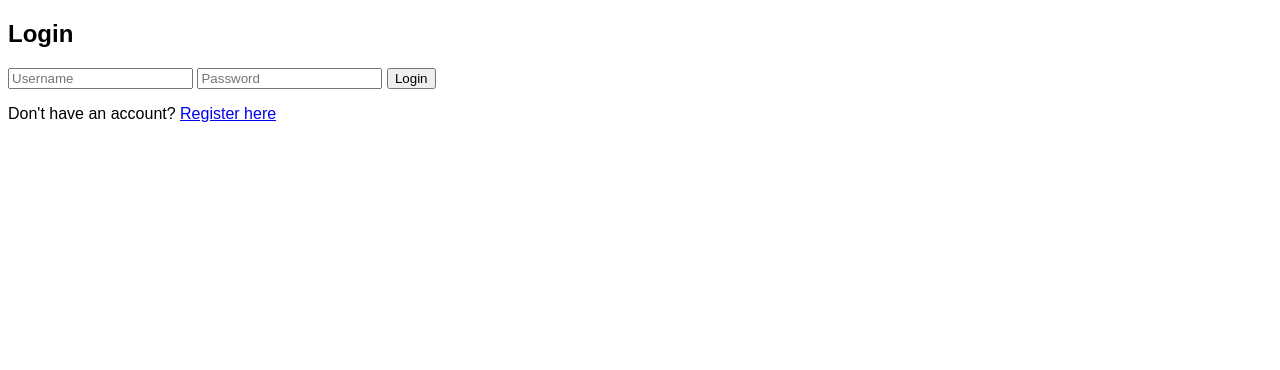
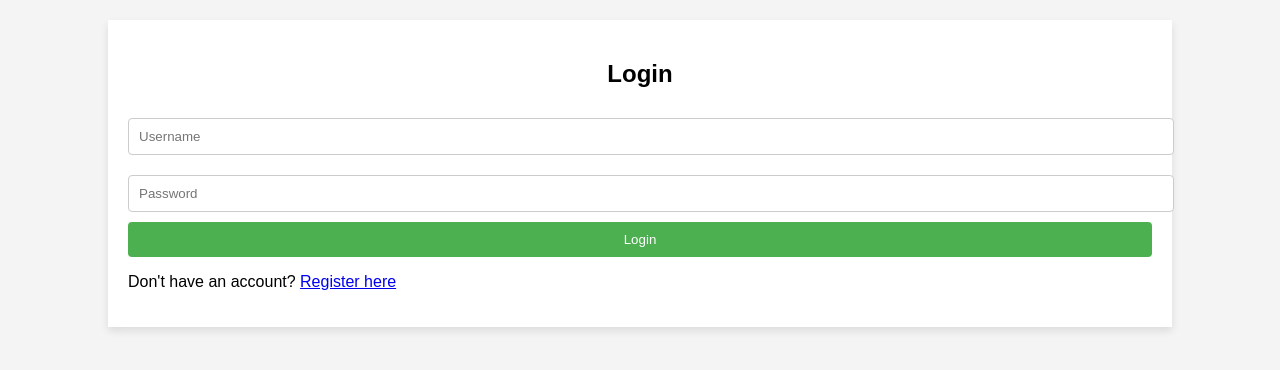
Before and after one commit to saurabhkoshta18/esp32-log-app, a FastAPI app: page / in a window 1280 px wide. Shown: the top 370 px of the page. Run offline with FastAPI, Linux system fonts and the light colour scheme; parts of the project's set-up code (start-up, migrations or seed data) failed here and were passed over.

Commit message:
Update style.css

```diff
--- a/frontend/static/style.css
+++ b/frontend/static/style.css
@@ -1 +1,76 @@
-body { font-family: Arial; }
+body {
+    font-family: Arial, sans-serif;
+    margin: 0;
+    padding: 0;
+    background-color: #f4f4f4;
+}
+
+.container {
+    width: 80%;
+    max-width: 1200px;
+    margin: 20px auto;
+    padding: 20px;
+    background-color: white;
+    box-shadow: 0 4px 8px rgba(0, 0, 0, 0.1);
+}
+
+h2 {
+    text-align: center;
+    margin-bottom: 20px;
+}
+
+input {
+    width: 100%;
+    padding: 10px;
+    margin: 10px 0;
+    border: 1px solid #ccc;
+    border-radius: 4px;
+}
+
+button {
+    width: 100%;
+    padding: 10px;
+    background-color: #4CAF50;
+    color: white;
+    border: none;
+    border-radius: 4px;
+    cursor: pointer;
+}
+
+button:hover {
+    background-color: #45a049;
+}
+
+nav ul {
+    list-style-type: none;
+    padding: 0;
+    margin: 0;
+    text-align: center;
+}
+
+nav ul li {
+    display: inline-block;
+    margin: 10px;
+}
+
+nav ul li a {
+    text-decoration: none;
+    color: #4CAF50;
+    font-weight: bold;
+}
+
+table {
+    width: 100%;
+    margin-top: 20px;
+    border-collapse: collapse;
+}
+
+table, th, td {
+    border: 1px solid #ddd;
+}
+
+table th,
+table td {
+    padding: 12px;
+    text-align: center;
+}
```
